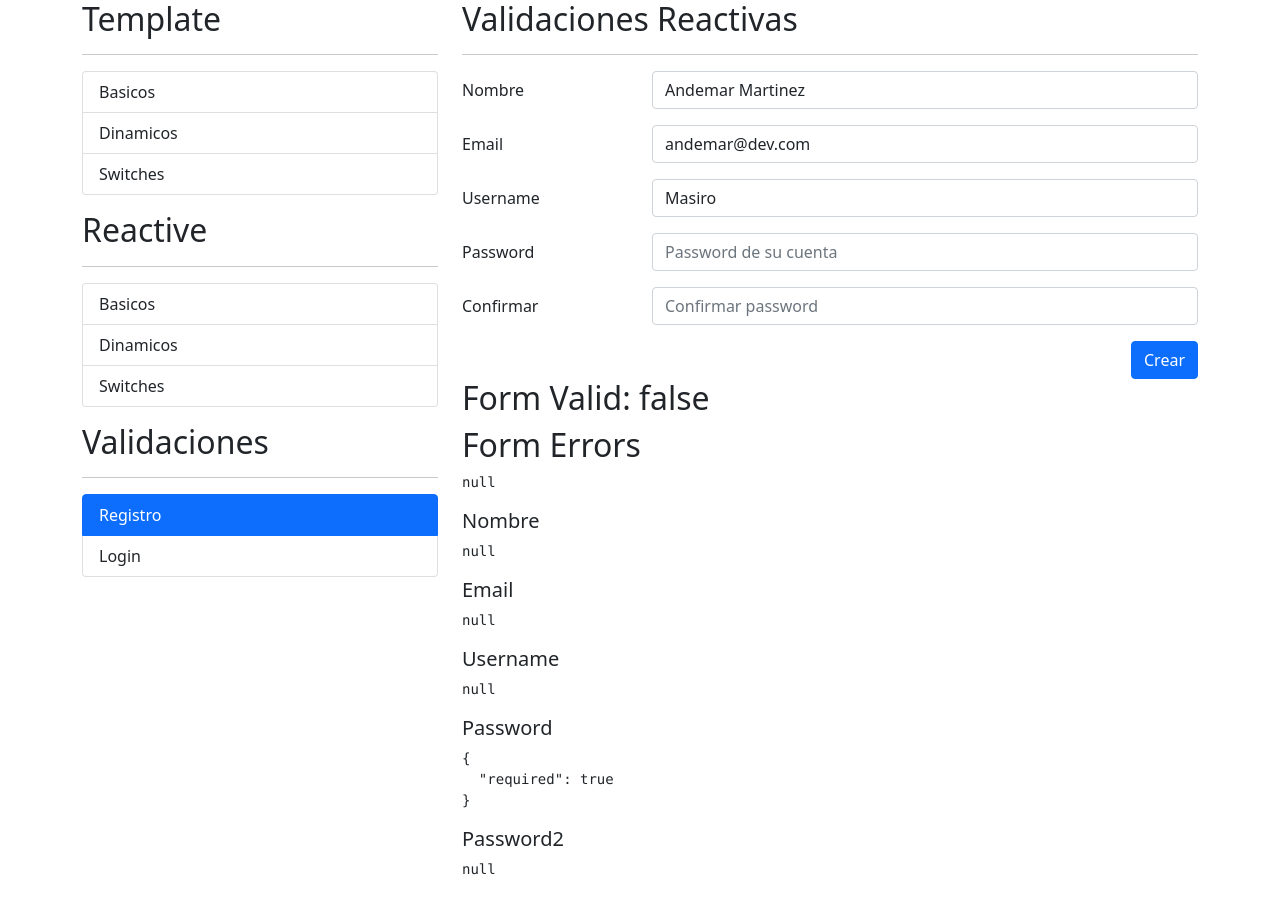
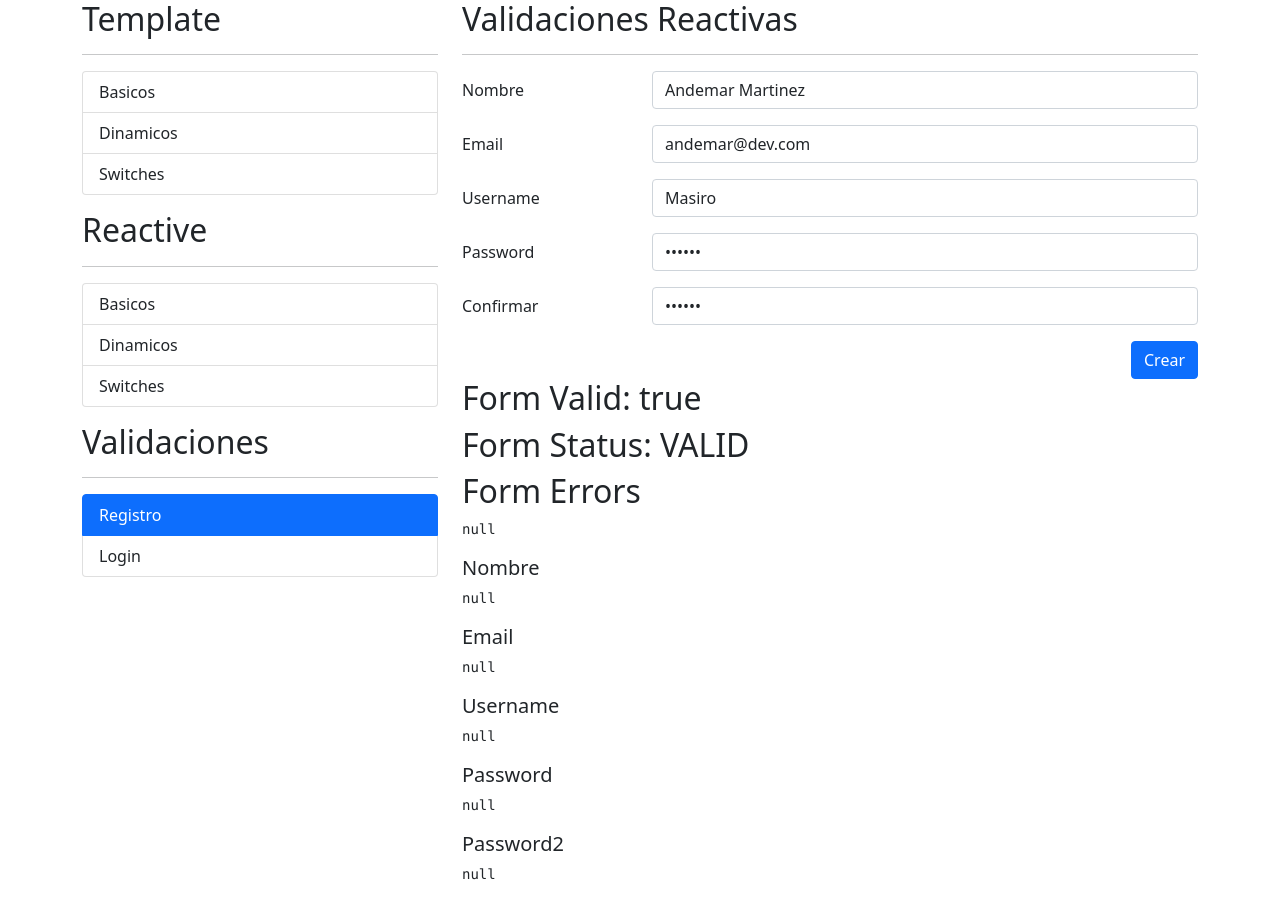
Before and after one commit to andemar-cursos/c.Angular_cero_experto_2021, an Angular app in the folder 06-formulariosApp/: page /auth/registro in a window 1280 px wide. Built offline with nearby package versions, Linux system fonts and the light colour scheme; data requests are answered from the project's data file.

Commit message:
18-13 -> Estado Formulario
- Se uso el estado (pendiente) del formulario cuando se ejecuta un http como validador, para deshabilitar el boton crear.

```diff
--- a/06-formulariosApp/src/app/auth/pages/registro/registro.component.html
+++ b/06-formulariosApp/src/app/auth/pages/registro/registro.component.html
@@ -83,7 +83,13 @@
       </div>
       <div class="row">
         <div class="col">
-          <button class="btn btn-primary float-end" type="submit">Crear</button>
+          <button
+            class="btn btn-primary float-end"
+            type="submit"
+            [disabled]="miFormulario.pending"
+          >
+            Crear
+          </button>
         </div>
       </div>
     </form>
@@ -91,6 +97,7 @@
 </div>
 
 <h2>Form Valid: {{ miFormulario.valid }}</h2>
+<h2>Form Status: {{ miFormulario.status }}</h2>
 <h2>Form Errors</h2>
 <pre>{{ miFormulario.errors | json }}</pre>
 
--- a/06-formulariosApp/src/app/auth/pages/registro/registro.component.ts
+++ b/06-formulariosApp/src/app/auth/pages/registro/registro.component.ts
@@ -23,7 +23,11 @@ export class RegistroComponent implements OnInit {
         ],
       ],
       // Se usa el validador, por atributo estatico
-      email: ['', [Validators.required, Validators.pattern(emailPattern)], [this.emailValidator]],
+      email: [
+        '',
+        [Validators.required, Validators.pattern(emailPattern)],
+        [this.emailValidator],
+      ],
       username: ['', [Validators.required, noPuedeSerStrider]],
       password: ['', [Validators.required, Validators.minLength(6)]],
       password2: ['', [Validators.required, Validators.minLength(6)]],
@@ -45,6 +49,8 @@ export class RegistroComponent implements OnInit {
       nombre: 'Andemar Martinez',
       email: 'andemar@dev.com',
       username: 'Masiro ',
+      password: '123123',
+      password2: '123123',
     });
   }
 
```
